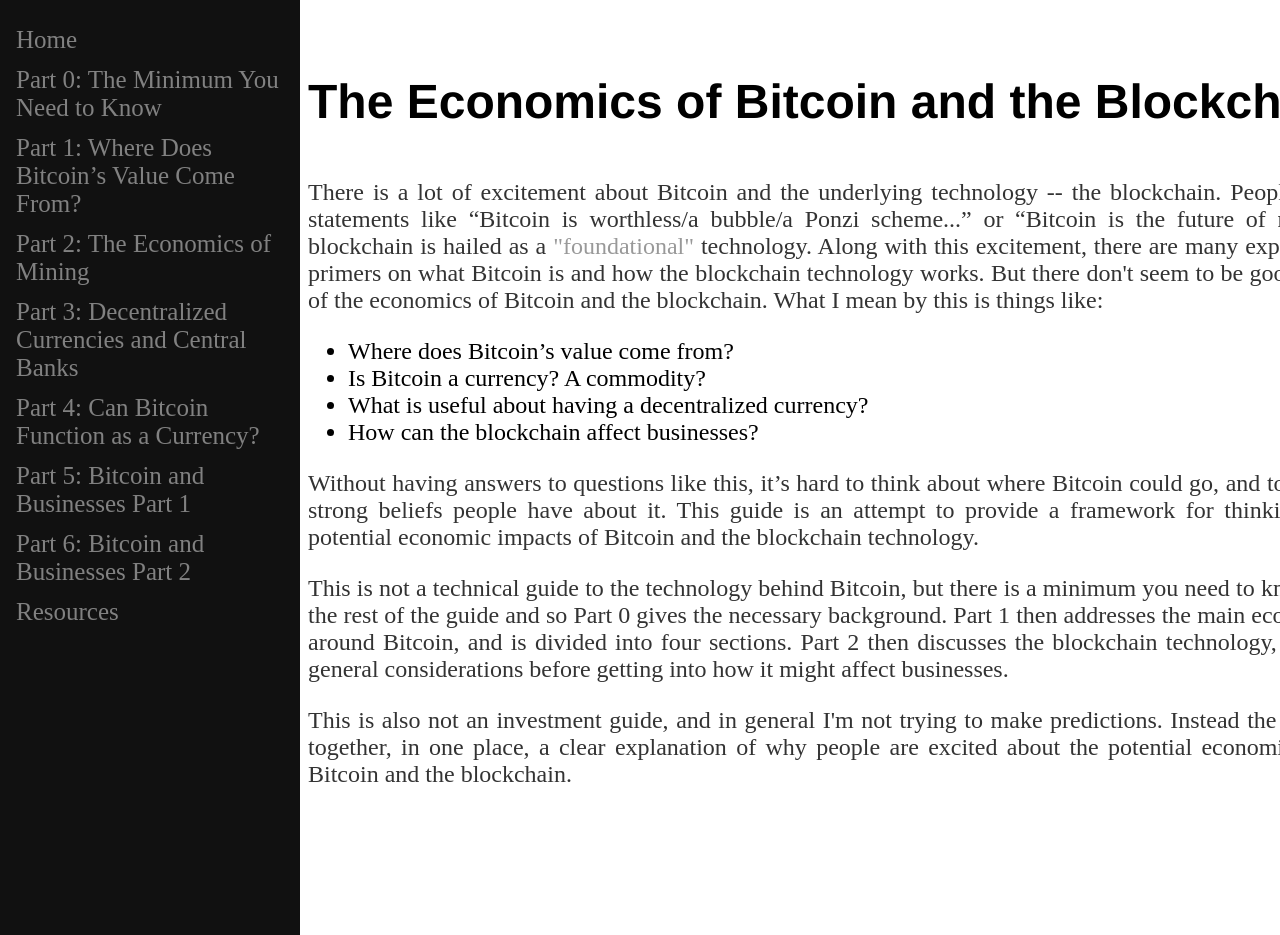
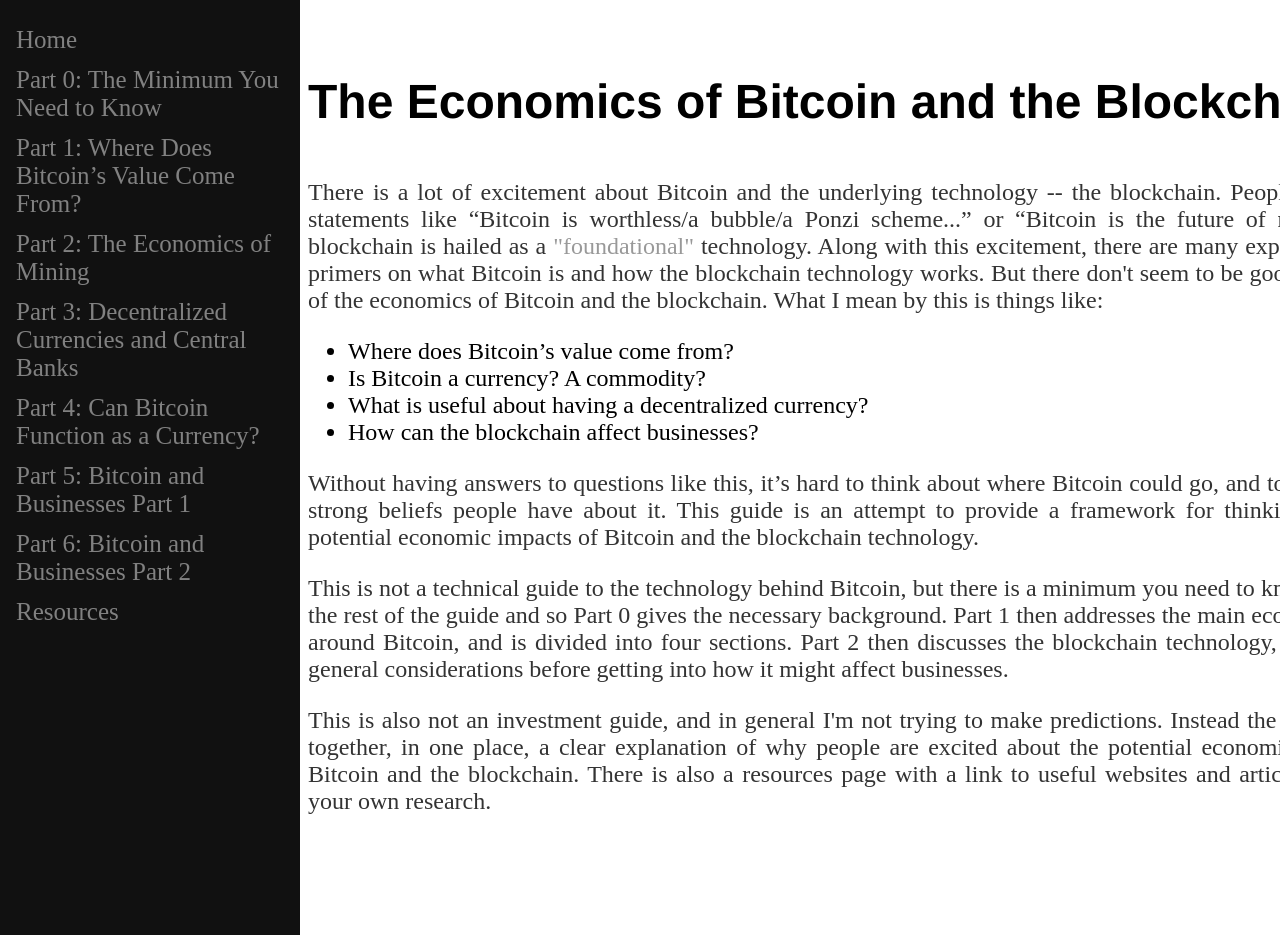
Before and after one commit to fylobc/fylobc.github.io, a Jekyll site: the page built from index.html, in a window 1280 px wide and 935 px high. Built offline with Jekyll 4.4.1, drawn with Linux system fonts in a browser that asks for light colours.

Commit message:
Edited front page

```diff
--- a/index.html
+++ b/index.html
@@ -40,7 +40,7 @@
 
 <p class="ex"><font size = 5>This is not a technical guide to the technology behind Bitcoin, but there is a minimum you need to know to follow the rest of the guide and so Part 0 gives the necessary background. Part 1 then addresses the main economic issues around Bitcoin, and is divided into four sections. Part 2 then discusses the blockchain technology, starting with general considerations before getting into how it might affect businesses.</p>
 
-<p class="ex"><font size = 5>This is also not an investment guide, and in general I'm not trying to make predictions. Instead the aim is to put together, in one place, a clear explanation of why people are excited about the potential economic impacts of Bitcoin and the blockchain.</p>
+<p class="ex"><font size = 5>This is also not an investment guide, and in general I'm not trying to make predictions. Instead the aim is to put together, in one place, a clear explanation of why people are excited about the potential economic impacts of Bitcoin and the blockchain. There is also a resources page with a link to useful websites and articles for doing your own research.</p>
 
 
 <br2>
```
